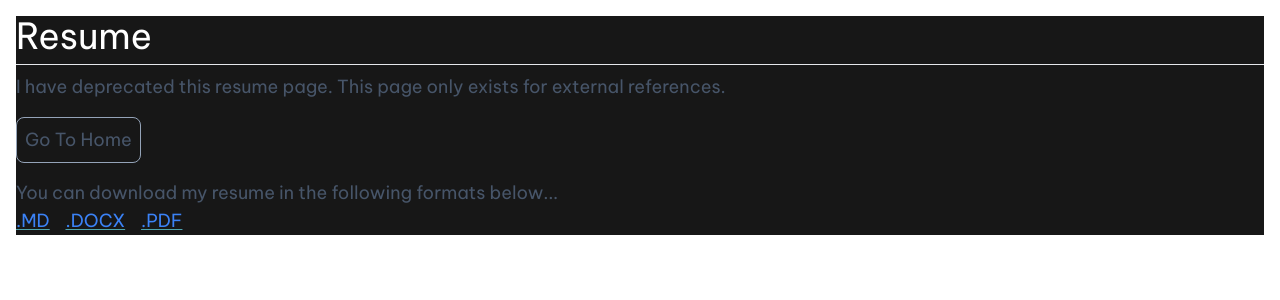
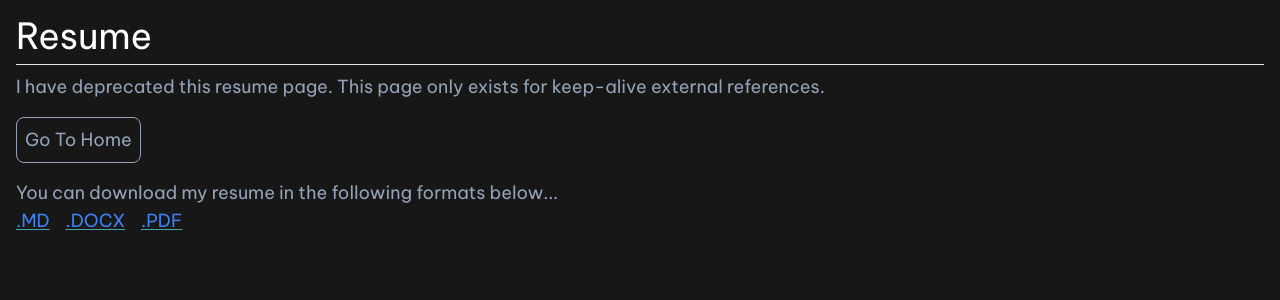
Before and after one commit to zasshuwu/nogamioka, a Next.js app: page /resume in a window 1280 px wide. Shown: the top 300 px of the page. Built offline with nearby package versions, Linux system fonts and the light colour scheme.

Commit message:
fixed styling on resume page

```diff
--- a/pages/resume.js
+++ b/pages/resume.js
@@ -4,13 +4,13 @@ import { useRouter } from "next/router";
 export default function Resume() {
 	const router = useRouter();
 	return (
-		<div className="dark:bg-neutral-900 dark:text-white m-4 flex flex-wrap flex-col space-y-2">
+		<div className="dark:bg-neutral-900 dark:text-white p-4 flex flex-wrap flex-col space-y-2 w-screen h-screen">
 			<h1 className="text-4xl">Resume</h1>
 			<hr />
-			<div className="text-slate-600">
+			<div className="text-slate-400">
 				<p>
-					I have deprecated this resume page. This page only exists for external
-					references.
+					I have deprecated this resume page. This page only exists for keep-alive
+					external references.
 				</p>
 
 				<button
```
